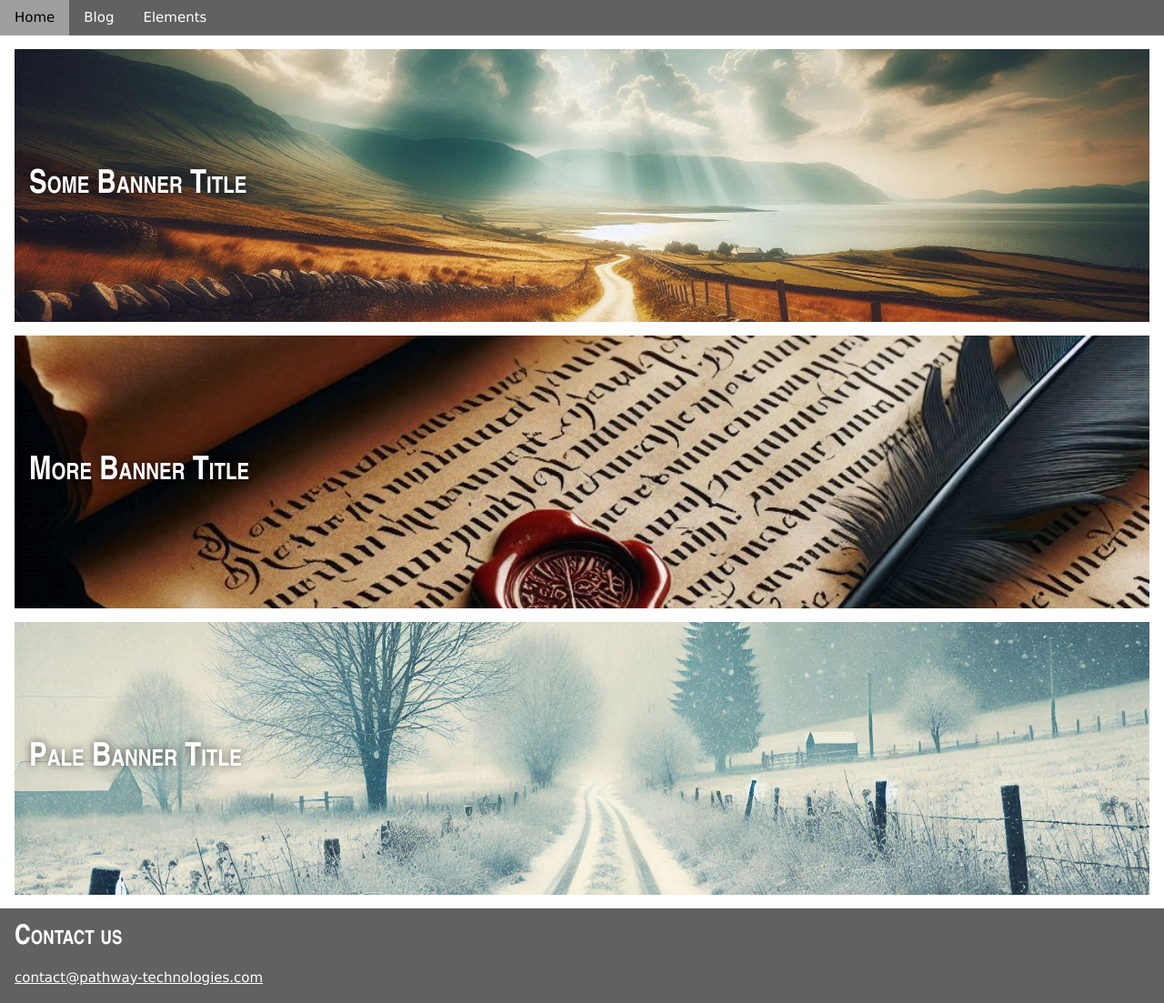
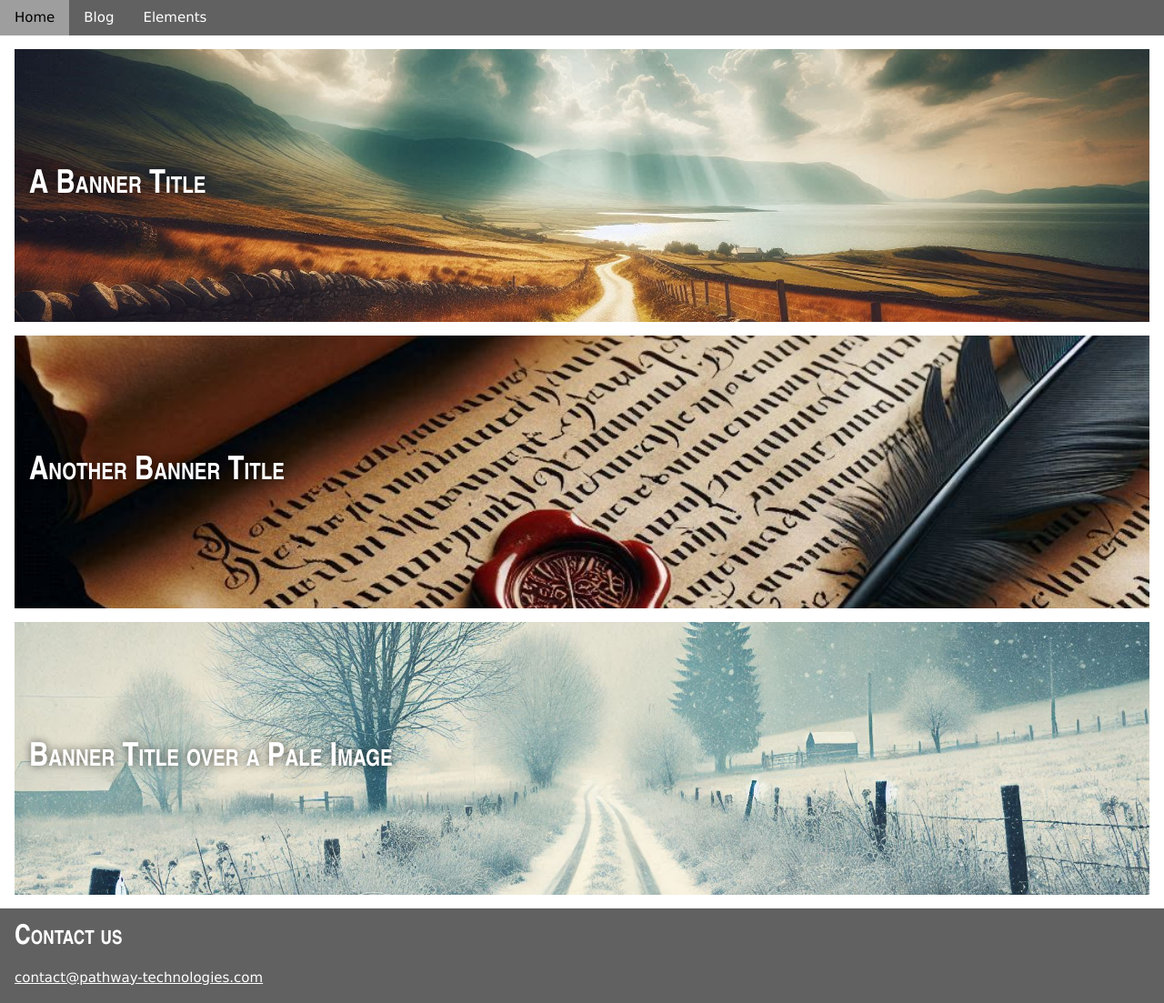
Before and after one commit to ptl-cloud/ptl-cloud.github.io, a Jekyll site: the page built from docs/pages/elements/ptl-hero-banner.md, in a window 1280 px wide and 1103 px high. Shown: the whole window at 91% size. Built offline with Jekyll 4.4.1, drawn with Linux system fonts in a browser that asks for light colours.

Commit message:
Copied from bootstrap

```diff
--- a/docs/pages/elements/ptl-hero-banner.md
+++ b/docs/pages/elements/ptl-hero-banner.md
@@ -5,9 +5,9 @@ permalink: /elements/ptl-hero-banner
 ---
 
 <p></p>
-{% include ptl-hero-banner.html image='/assets/images/designer/Pathway_1792x1024.jpeg' title='Some Banner Title' %}
+{% include ptl-hero-banner.html image='/assets/images/designer/Pathway_1792x1024.jpeg' title='A Banner Title' %}
 <p></p>
-{% include ptl-hero-banner.html image='/assets/images/designer/20241130_LoremIpsum.jpeg' title='More Banner Title' %}
+{% include ptl-hero-banner.html image='/assets/images/designer/20241130_LoremIpsum.jpeg' title='Another Banner Title' %}
 <p></p>
-{% include ptl-hero-banner.html image='/assets/images/designer/20241220_Designer.jpeg' title='Pale Banner Title' %}
+{% include ptl-hero-banner.html image='/assets/images/designer/20241220_Designer.jpeg' title='Banner Title over a Pale Image' %}
 <p></p>
```
